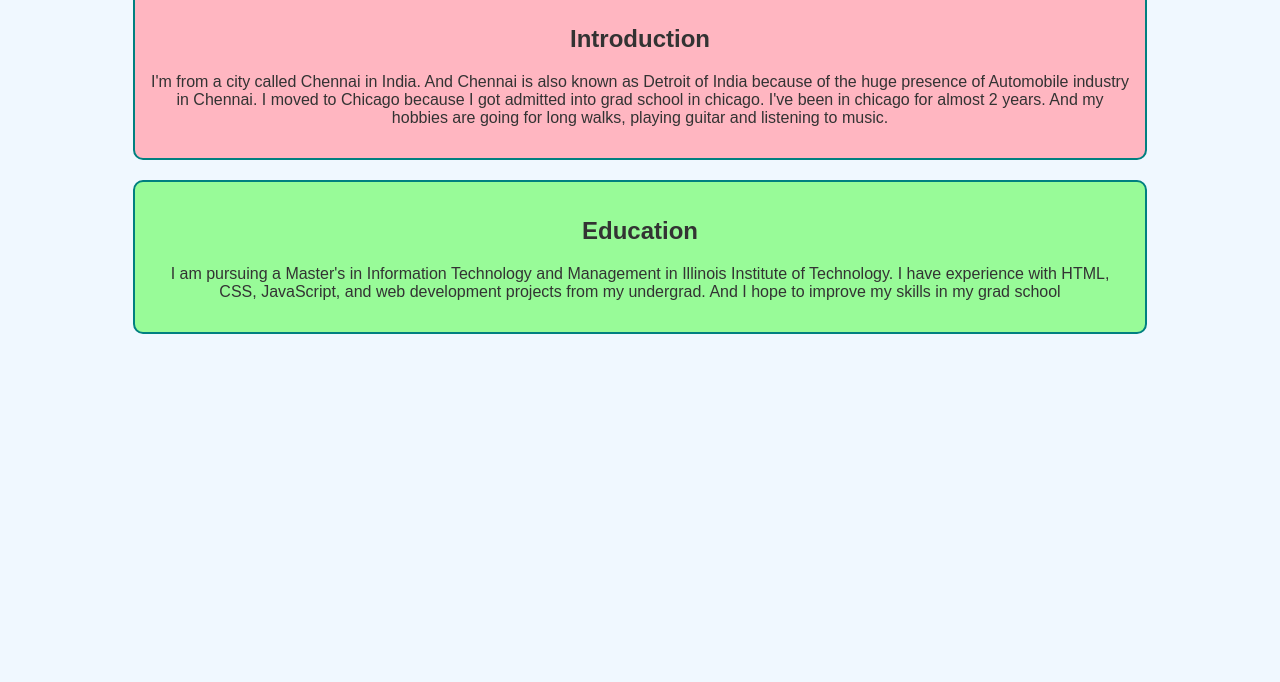
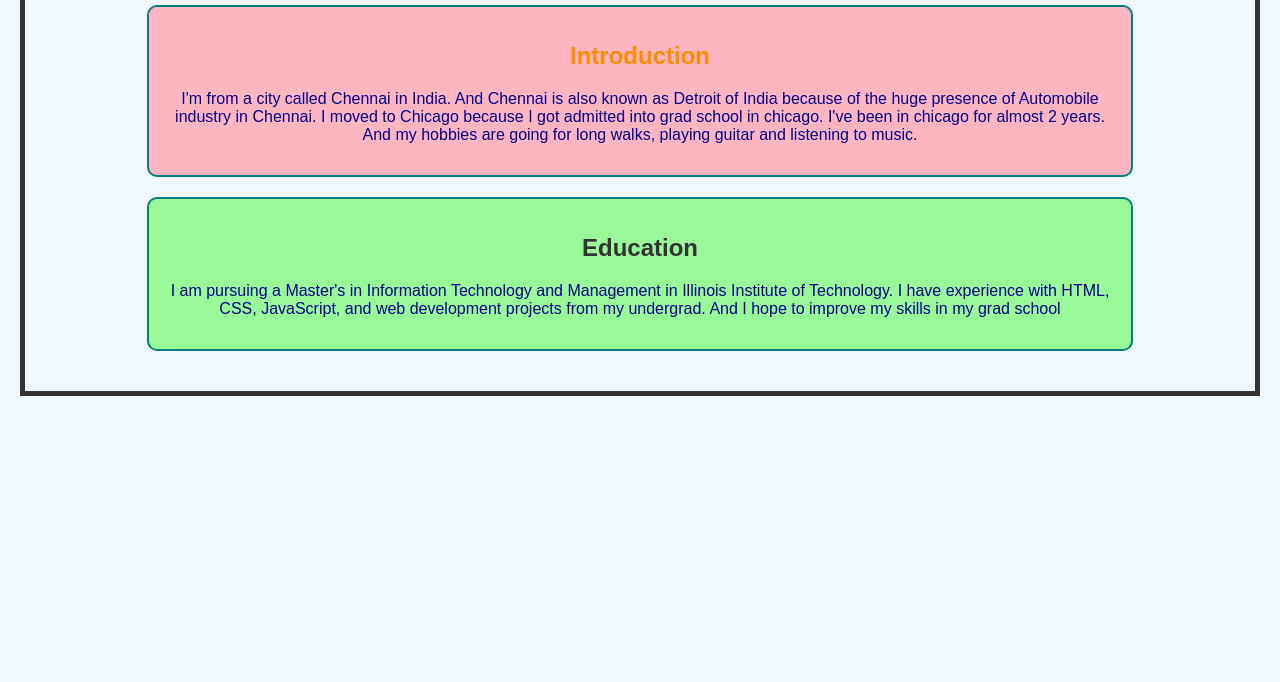
Before and after one commit to JoelNithishKumar/JoelNithishKumar.github.io, a plain HTML site: page index.html in a window 1280 px wide. Shown: the part 118-800 px from the top of the page. Drawn offline with Linux system fonts and the light colour scheme.

Commit message:
index.html

```diff
--- a/index.html
+++ b/index.html
@@ -6,17 +6,17 @@
     <title>Welcome to My Web Application Foundation Class</title>
     <link rel="stylesheet" href="style.css">
 </head>
-<body>
+<body style="border: 5px solid #333; margin: 20px;">
     <h1>Joel Nithish Kumar Murugan</h1>
 
     <section id="introduction">
-        <h2>Introduction</h2>
-        <p>I'm from a city called Chennai in India. And Chennai is also known as Detroit of India because of the huge presence of Automobile industry in Chennai. I moved to Chicago because I got admitted into grad school in chicago. I've been in chicago for almost 2 years. And my hobbies are going for long walks, playing guitar and listening to music.</p>
+        <h2 style="color: darkorange;">Introduction</h2>
+        <p style="color: darkblue;">I'm from a city called Chennai in India. And Chennai is also known as Detroit of India because of the huge presence of Automobile industry in Chennai. I moved to Chicago because I got admitted into grad school in chicago. I've been in chicago for almost 2 years. And my hobbies are going for long walks, playing guitar and listening to music.</p>
     </section>
 
     <section id="education">
-        <h2>Education</h2>
-        <p>I am pursuing a Master's in Information Technology and Management in Illinois Institute of Technology. I have experience with HTML, CSS, JavaScript, and web development projects from my undergrad. And I hope to improve my skills in my grad school</p>
+        <h2 tyle="color: darkorange;">Education</h2>
+        <p style="color: darkblue;">I am pursuing a Master's in Information Technology and Management in Illinois Institute of Technology. I have experience with HTML, CSS, JavaScript, and web development projects from my undergrad. And I hope to improve my skills in my grad school</p>
     </section>
 </body>
 </html>
```
